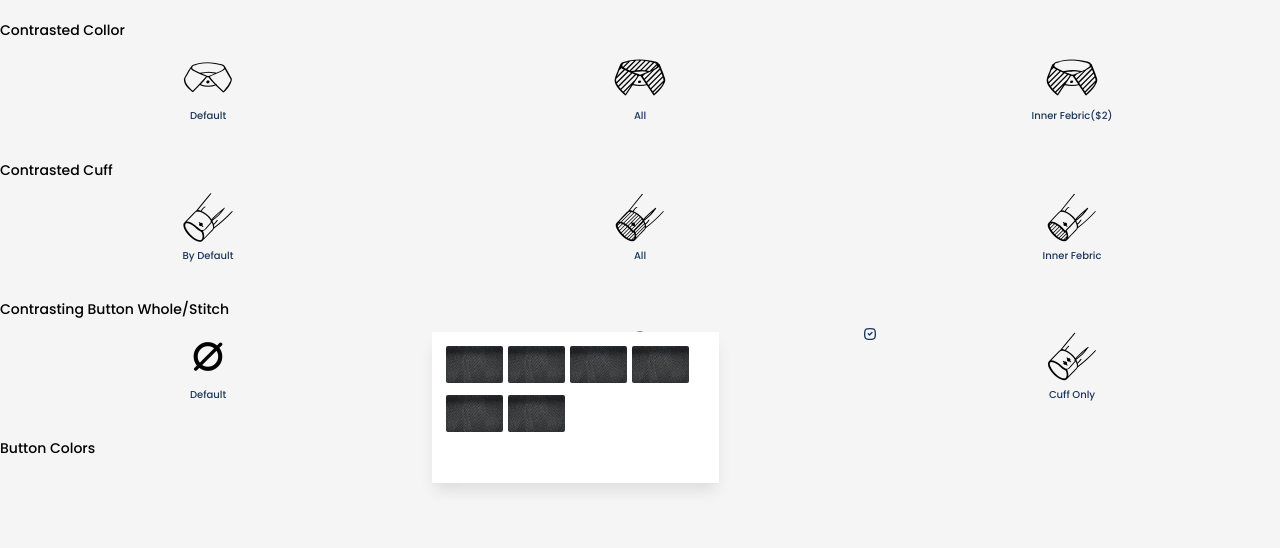
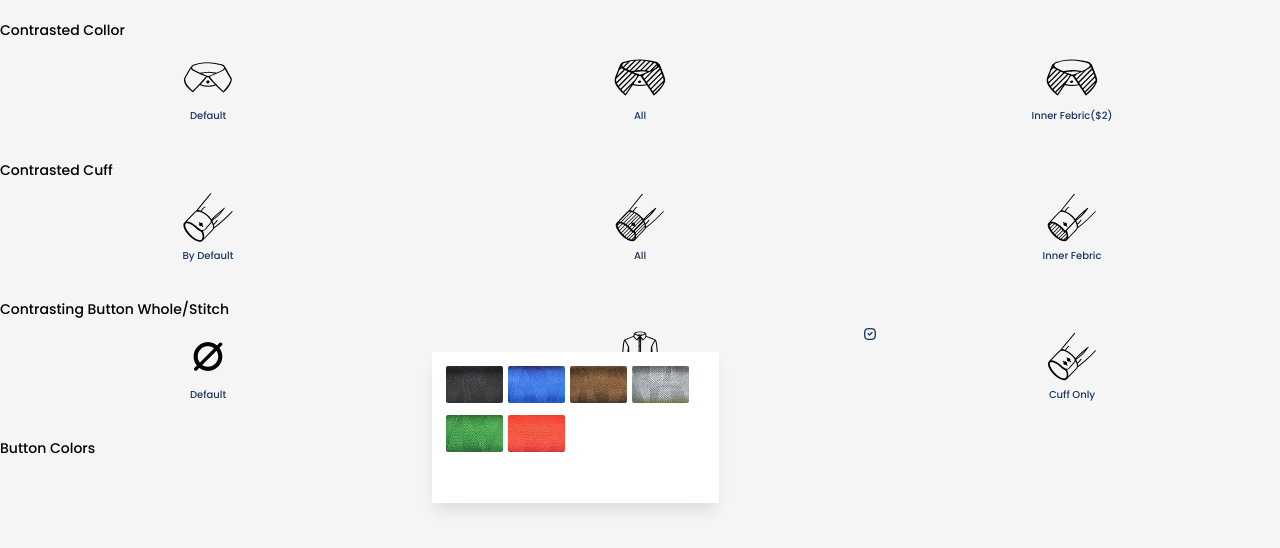
Before and after one commit to b-limitless/cio-b2c-app, a Next.js app: page /customize/Select/Accents in a window 1280 px wide. Both pictures are taken after a click on the label "Cuff Only". Shown: the top 548 px of the page. Built offline with nearby package versions, Linux system fonts and the light colour scheme; no server answers.

Commit message:
using ref to display to show the thread color for the user

```diff
--- /dev/null
+++ b/hooks/useOnClickOutSide.tsx
@@ -0,0 +1,28 @@
+import { useEffect, RefObject, MouseEvent, TouchEvent } from 'react';
+
+type EventType = MouseEvent | TouchEvent;
+
+function useOnClickOutside<T extends HTMLElement = HTMLElement>(
+    ref: RefObject<T>,
+    handler: (event: EventType) => void
+) {
+    useEffect(() => {
+        const listener: any = (event: EventType) => {
+            // Do nothing if clicking ref's element or descendant elements
+            if (!ref.current || ref.current.contains(event.target as Node)) {
+                return;
+            }
+            handler(event);
+        };
+
+        document.addEventListener('mousedown', listener);
+        document.addEventListener('touchstart', listener);
+
+        return () => {
+            document.removeEventListener('mousedown', listener);
+            document.removeEventListener('touchstart', listener);
+        };
+    }, [ref, handler]);
+}
+
+export default useOnClickOutside;
--- a/interface/IProductStyle.interface.ts
+++ b/interface/IProductStyle.interface.ts
@@ -1,4 +1,4 @@
-import { MouseEventHandler } from 'react';
+import { MouseEventHandler, RefObject } from 'react';
 
 import { TBase } from 'slices/accentSlice';
 
@@ -15,6 +15,9 @@ export interface ItemInterface {
   mediaUrl: string;
   onClickHanlder: MouseEventHandler<HTMLLabelElement>;
   iconClass: string;
+  name:string;
+  showColorPlateOne:boolean;
+  ref:RefObject<HTMLInputElement>
 }
 export type TOnClickEvent = 'accent' | 'style' | 'febric';
 
--- /dev/null
+++ b/pages/customize/Select/Styles/ProductStyles/Items.tsx
@@ -0,0 +1,72 @@
+import React from "react";
+import { ForwardedRef, Fragment, MouseEventHandler, RefObject, forwardRef } from "react";
+import styles from '../styles.module.scss';
+import { EAccentChildrens } from "config/models";
+import Image from "next/image";
+import { ItemInterface } from "interface/IProductStyle.interface";
+
+
+const baseURL = '/img/button-threads';
+
+const buttonWholeThreadColors = [{
+    url: `${baseURL}/thread-black.png`
+},
+{
+    url: `${baseURL}/thread-blue.png`
+},
+{
+    url: `${baseURL}/thread-brown.png`
+},
+{
+    url: `${baseURL}/thread-gray.png`
+},
+{
+    url: `${baseURL}/thread-green.png`
+},
+{
+    url: `${baseURL}/thread-red.png`
+},
+]
+
+interface IColorPalate {
+    onClick: MouseEventHandler<HTMLImageElement>;
+    show:boolean;
+    [x:string]:any;
+}
+
+export const ColorPalate = React.forwardRef((
+    { onClick, show }: IColorPalate,
+    ref: ForwardedRef<HTMLDivElement>
+) => {
+    return (
+        <div ref={ref} className={`${styles.colors} ${show && styles.showColorPlate}`}>
+            <div className={styles.navigation}></div>
+
+            <div className={styles.threads}>
+                {buttonWholeThreadColors.map((val, key) => (
+                    <div key={key} className={styles.color}>
+                        <Image src={val.url} width={57} height={37} alt='color' onClick={onClick} />
+                    </div>
+                ))}
+            </div>
+        </div>
+    );
+});
+
+ColorPalate.displayName = '';
+function Items({showColorPlateOne, name, code, id, title, mediaUrl, onClickHanlder, iconClass }: ItemInterface, ref:ForwardedRef<HTMLInputElement>) {
+    return (<Fragment>
+
+        <input className={styles.checkbox} type='radio' name={name} id={id} hidden />
+        <label className={styles.item} htmlFor={id} onClick={onClickHanlder}>
+            {code === EAccentChildrens.All && <><ColorPalate ref = {ref} show={showColorPlateOne} onClick={() => {}}/></> }
+            <span className={`${styles.col} shirt-icon ${iconClass}`}>
+                <span className={styles.style__name}>{title}</span>
+
+            </span>
+        </label>
+    </Fragment>
+    )
+}
+
+export default forwardRef(Items);
--- a/pages/customize/Select/Styles/ProductStyles/index.tsx
+++ b/pages/customize/Select/Styles/ProductStyles/index.tsx
@@ -1,75 +1,51 @@
 'use client';
 import { EAccent, EAccentChildrens, EStyles } from 'config/models';
 import { ItemInterface, ProductStylesInterface } from 'interface/IProductStyle.interface';
-import { Fragment, MouseEventHandler } from 'react';
+import { Fragment, MouseEventHandler, useRef, useState } from 'react';
 import { useDispatch } from 'react-redux';
 import { IAccentGlobal, TBase, UpdateAccentActionType, accentProperties, updateAccent, updateAccentType } from 'slices/accentSlice';
 import { RowType, updateModel } from 'slices/modelSlice';
 import styles from '../styles.module.scss';
 import Image from 'next/image';
-
-const baseURL = '/img/button-threads';
-
-const buttonWholeThreadColors = [{
-    url: `${baseURL}/thread-black.png`
-},
-{
-    url: `${baseURL}/thread-black.png`
-},
-{
-    url: `${baseURL}/thread-black.png`
-},
-{
-    url: `${baseURL}/thread-black.png`
-},
-{
-    url: `${baseURL}/thread-black.png`
-},
-{
-    url: `${baseURL}/thread-black.png`
-},
-]
+import useOnClickOutside from 'hooks/useOnClickOutSide';
+import { useAspect } from '@react-three/drei';
+import Items, { ColorPalate } from './Items';
 
 
-interface IColorPalate {
-    onClick: MouseEventHandler<HTMLImageElement>;
-}
-
-const ColorPalate = ({onClick}: IColorPalate) => {
-    return (
-        <div className={styles.colors}>
-            <div className={styles.navigation}></div>
-
-            <div className={styles.threads}>
-                { }
-                {buttonWholeThreadColors.map((val, key) => <div key={key} className={styles.color}>
-                    <Image src={val.url} width={57} height={37} alt='color' onClick={onClick}/>
-                </div>)}
 
 
-            </div>
-        </div>
-    );
-};
 
 
-function Items({ code, id, title, mediaUrl, onClickHanlder, iconClass }: ItemInterface) {
-    return (<Fragment>
 
-        <input className={styles.checkbox} type='radio' name={code} id={id} hidden />
-        <label className={styles.item} htmlFor={id} onClick={onClickHanlder}>
-            {code === EAccentChildrens.All && <ColorPalate onClick={() => {}}/>}
-            <span className={`${styles.col} shirt-icon ${iconClass}`}>
-                <span className={styles.style__name}>{title}</span>
 
-            </span>
-        </label>
-    </Fragment>
-    )
-}
+
+
+// function Items({showColorPlateOne, name, code, id, title, mediaUrl, onClickHanlder, iconClass }: ItemInterface) {
+//     return (<Fragment>
+
+//         <input className={styles.checkbox} type='radio' name={name} id={id} hidden />
+//         <label className={styles.item} htmlFor={id} onClick={onClickHanlder}>
+//             {code === EAccentChildrens.All && <><ColorPalate show={showColorPlateOne} onClick={() => {}}/></> }
+//             <span className={`${styles.col} shirt-icon ${iconClass}`}>
+//                 <span className={styles.style__name}>{title}</span>
+
+//             </span>
+//         </label>
+//     </Fragment>
+//     )
+// }
 
 export default function ProductStyles({ label, childrens, code, setShowAccentFebricModel, type, setActiveAccent, collarAccent, cuffAccent }: ProductStylesInterface) {
     const dispatch = useDispatch();
+
+    const ref = useRef(null);
+
+    const [showColorPlateOne, setShowColorPlateOne] = useState(false);
+
+    useOnClickOutside(ref, () => {
+        console.log('clicked outside')
+        setShowColorPlateOne(false);
+    });
 
     const dispatchSelectedModelConfig = ({ modelURL, ...rest }: RowType) => {
         dispatch(updateModel({
@@ -95,13 +71,18 @@ export default function ProductStyles({ label, childrens, code, setShowAccentFeb
         }
     }
 
-    const dispatchAccentType = ({ key, payload }: UpdateAccentActionType) => {
+    const dispatchAccentType = ({ key, payload, childCode }: UpdateAccentActionType) => {
 
         // If code === constrasting button then we do not need for
         // now to process the request in same way
         // We need to open a small model which is show the available thread color
 
+        // if(childCode && [EAccentChildrens.All, EAccentChildrens.CuffOnly].includes(childCode)) {
+        //     setShowColorPlateOne(false);
+        // }
+
         if (code === EAccent.ButtonWholeStitch) {
+            setShowColorPlateOne(true)
             return;
         }
 
@@ -133,7 +114,7 @@ export default function ProductStyles({ label, childrens, code, setShowAccentFeb
                     id={`styles-children-${code}-${i}`}
                     title={children.label}
                     mediaUrl={children.mediaUrl}
-
+                    name={code}
                     onClickHanlder={() => type ===
                         'style' ?
                         dispatchSelectedModelConfig
@@ -143,9 +124,10 @@ export default function ProductStyles({ label, childrens, code, setShowAccentFeb
                                 id: children.id
 
                             }) :
-
-                        dispatchAccentType({ key: code as keyof IAccentGlobal, payload: children })
+                        dispatchAccentType({ key: code as keyof IAccentGlobal, payload: children, childCode: children.code })
                     }
+                    showColorPlateOne={showColorPlateOne}
+                    ref={ref}
 
                 />)}
                 { }
--- a/pages/customize/Select/Styles/styles.module.scss
+++ b/pages/customize/Select/Styles/styles.module.scss
@@ -1,6 +1,6 @@
-@import "styles/functions";
-@import "styles/variables";
-@import "styles/minxin/scroolbar.scss";
+@import 'styles/functions';
+@import 'styles/variables';
+@import 'styles/minxin/scroolbar.scss';
 
 .styles__container {
   display: flex;
@@ -28,7 +28,7 @@
       // column-gap: 24px;
       align-items: center;
       // row-gap: 1rem;
-            gap:1rem;
+      gap: 1rem;
 
       .item {
         position: relative;
@@ -40,6 +40,10 @@
         content: url('/icon/checked.svg');
         top: -10px;
       }
+
+    //   & .checkbox:checked +  label > .colors  {
+    //     display: flex;
+    //   }
       .item {
         .col {
           display: flex;
@@ -48,7 +52,7 @@
           align-items: center;
 
           .style__name {
-                    color: var(--dark-blue-1, #1B365C);
+            color: var(--dark-blue-1, #1b365c);
             font-family: $default-font;
             font-size: 10px;
             font-style: normal;
@@ -70,9 +74,10 @@
   overflow: hidden;
   z-index: 1000;
   padding: 14px;
-    display: flex;
+  display: none;
   flex-direction: column;
-    box-shadow: 0px 10px 15px -3px rgba(0,0,0,0.1);
+  box-shadow: 0px 10px 15px -3px rgba(0, 0, 0, 0.1);
+  top: 20px;
 
   .threads {
     display: flex;
@@ -83,8 +88,12 @@
       border-radius: 2px;
     }
   }
+}
 
+.showColorPlate {
+    display: flex;
+}
 
-
-
+.hideColorPlate {
+    display: none;
 }
--- a/slices/accentSlice.ts
+++ b/slices/accentSlice.ts
@@ -3,7 +3,7 @@
 // For example in accent we have collor defualt, all, inner
 import { PayloadAction, createSlice } from '@reduxjs/toolkit';
 import { defaultFebric } from 'config/default';
-import { defaultPrices } from 'config/models';
+import { EAccentChildrens, defaultPrices } from 'config/models';
 
 export type TCollarAccent = 'default' | 'all' | 'innerFebric'; // can extends for cuff as well
 export type TModelNavigation = 'febrics' | 'styles' | 'accents';
@@ -61,6 +61,7 @@ export interface UpdateAccentActionType {
     type: TBase['type'];
     meshName: TBase['meshName'];
   };
+  childCode?:EAccentChildrens;
 }
 
 export type TAccent = Record<ModelKeys, TBase>; // expecting RowType
```
Also changed, not shown: slices/customerSlice.ts (line endings or trailing spaces). Lines whose indentation alone changed are shown as unchanged.
